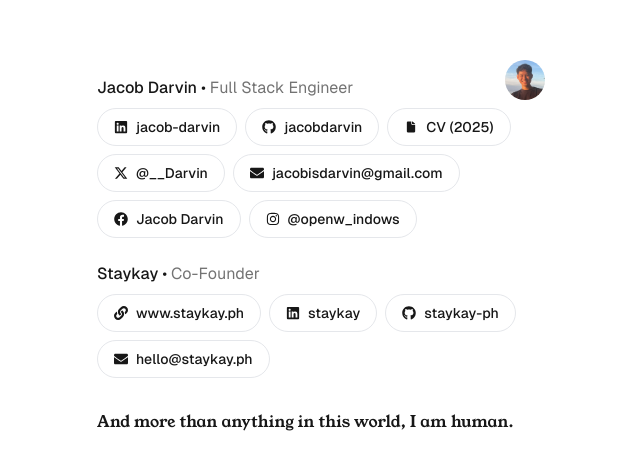
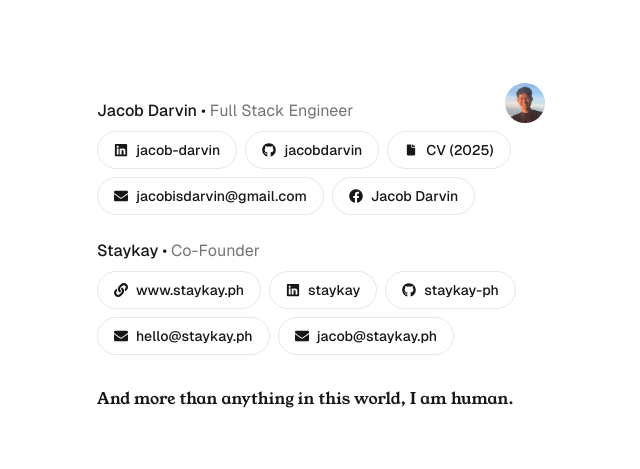
Before and after one commit to jacobdarvin/jacobdarvin-app, a Next.js app: page / in a window 1280 px wide. Shown: the part 153-622 px from the top of the page, without its empty margins (319-959 px from the left). Built offline with nearby package versions, Linux system fonts and the light colour scheme.

Commit message:
Remove X and IG

```diff
--- a/app/page.tsx
+++ b/app/page.tsx
@@ -39,7 +39,6 @@ export default function Home() {
               handle="jacobdarvin"
             />
             <Pill href="/cv.pdf" label="CV" handle="CV (2025)" />
-            <Pill href="https://x.com/__Darvin" label="X" handle="@__Darvin" />
             <Pill
               href="mailto:jacobisdarvin@gmail.com"
               label="Email"
@@ -49,11 +48,6 @@ export default function Home() {
               href="https://facebook.com/jacobdarvin"
               label="Facebook"
               handle="Jacob Darvin"
-            />
-            <Pill
-              href="https://instagram.com/openw_indows"
-              label="Instagram"
-              handle="@openw_indows"
             />
           </div>
         </Section>
@@ -84,6 +78,11 @@ export default function Home() {
               label="Email"
               handle="hello@staykay.ph"
             />
+            <Pill
+              href="mailto:jacob@staykay.ph"
+              label="Email"
+              handle="jacob@staykay.ph"
+            />
           </div>
           <p className={`${youngSerif.className} mt-6`}>
             And more than anything in this world, I am human.
```
